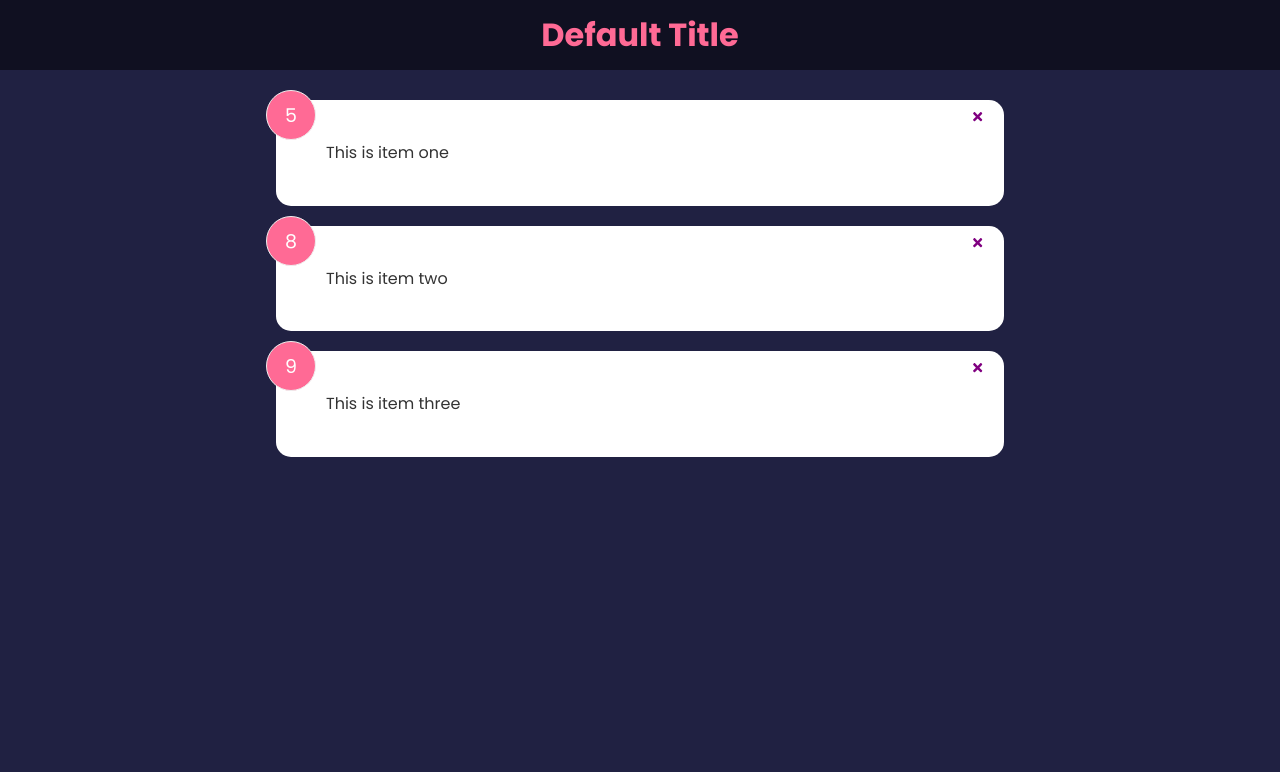
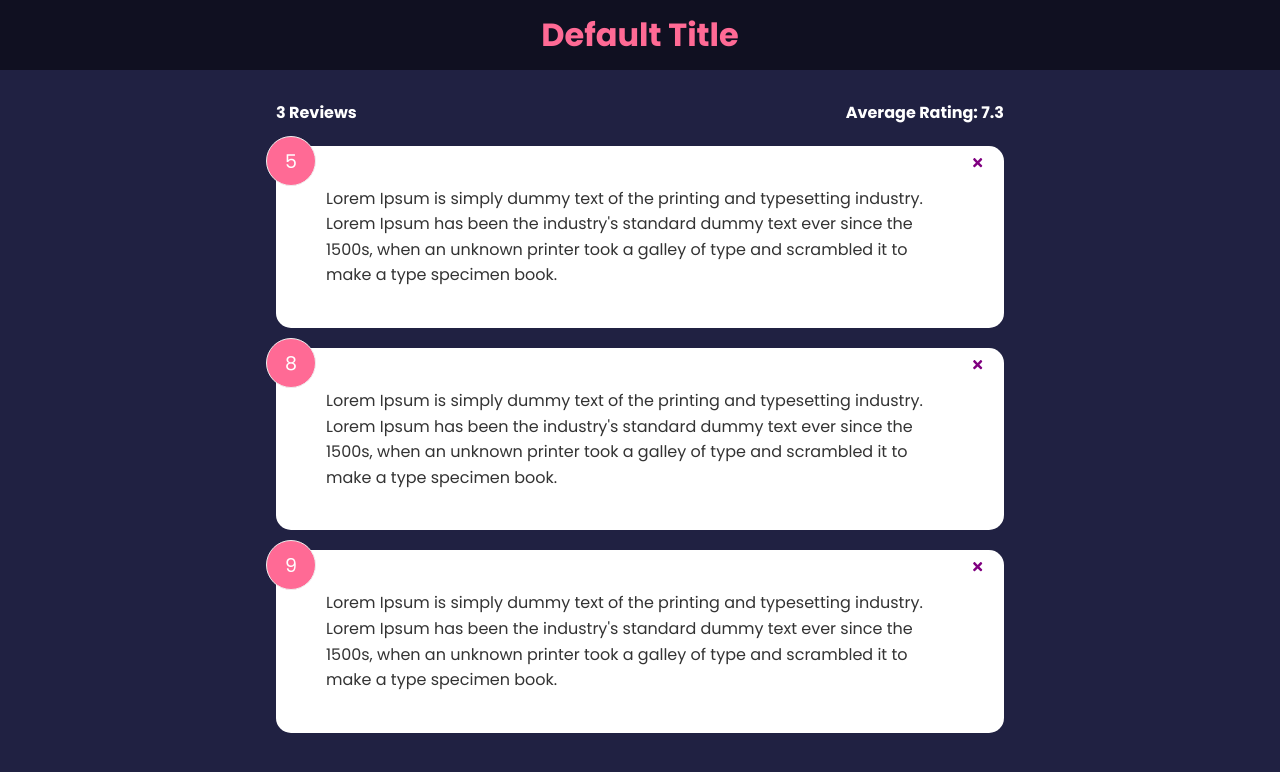
Before and after one commit to jfBiswajit/feedback, a React (Create React App) app: page / in a window 1280 px wide. Shown: the top 772 px of the page. Built offline with nearby package versions, Linux system fonts and the light colour scheme.

Commit message:
Add: S3E7

```diff
--- a/src/App.js
+++ b/src/App.js
@@ -2,18 +2,22 @@ import Header from './components/Header';
 import FeedbackList from './components/FeedbackList';
 import Feedbacks from './components/data/Feedbacks';
 import { useState } from 'react';
+import FeedbackStats from './components/FeedbackStats';
 
 function App() {
   const [feedbacks, setFeedback] = useState(Feedbacks);
 
   const deleteFeedback = (id) => {
-    setFeedback(feedbacks.filter((item) => item.id !== id));
+    if (window.confirm('Are you sure?')) {
+      setFeedback(feedbacks.filter((item) => item.id !== id));
+    }
   };
 
   return (
     <>
       <Header />
       <div className="container">
+        <FeedbackStats feedbacks={feedbacks} />
         <FeedbackList handelDelete={deleteFeedback} feedbacks={feedbacks} />
       </div>
     </>
--- a/src/components/FeedbackItem.jsx
+++ b/src/components/FeedbackItem.jsx
@@ -3,9 +3,6 @@ import Card from './shared/Card';
 import PropTypes from 'prop-types';
 
 function FeedbackItem({ item, handelDelete }) {
-  const handelClick = (id) => {
-    console.log(id);
-  };
   return (
     <Card>
       <div className="num-display"> {item.rating} </div>
--- /dev/null
+++ b/src/components/FeedbackStats.jsx
@@ -0,0 +1,23 @@
+import PropTypes from 'prop-types';
+
+function FeedbackStats({ feedbacks }) {
+  let avgRat = feedbacks.reduce(
+    (acc, cur) => acc + cur.rating / feedbacks.length,
+    0
+  );
+
+  avgRat = avgRat.toFixed(1).replace(/[.,]0$/, '');
+
+  return (
+    <div className="feedback-stats">
+      <h4> {feedbacks.length} Reviews</h4>
+      <h4>Average Rating: {isNaN(avgRat) ? 0 : avgRat}</h4>
+    </div>
+  );
+}
+
+FeedbackStats.propTypes = {
+  feedbacks: PropTypes.array.isRequired,
+};
+
+export default FeedbackStats;
--- a/src/components/data/Feedbacks.js
+++ b/src/components/data/Feedbacks.js
@@ -2,19 +2,18 @@ const feedbacks = [
   {
     id: 1,
     rating: 5,
-    text: 'This is item one',
+    text: "Lorem Ipsum is simply dummy text of the printing and typesetting industry. Lorem Ipsum has been the industry's standard dummy text ever since the 1500s, when an unknown printer took a galley of type and scrambled it to make a type specimen book.",
   },
   {
     id: 2,
     rating: 8,
-    text: 'This is item two',
+    text: "Lorem Ipsum is simply dummy text of the printing and typesetting industry. Lorem Ipsum has been the industry's standard dummy text ever since the 1500s, when an unknown printer took a galley of type and scrambled it to make a type specimen book.",
   },
   {
     id: 3,
     rating: 9,
-    text: 'This is item three',
+    text: "Lorem Ipsum is simply dummy text of the printing and typesetting industry. Lorem Ipsum has been the industry's standard dummy text ever since the 1500s, when an unknown printer took a galley of type and scrambled it to make a type specimen book.",
   },
 ];
 
-
 export default feedbacks;
```
